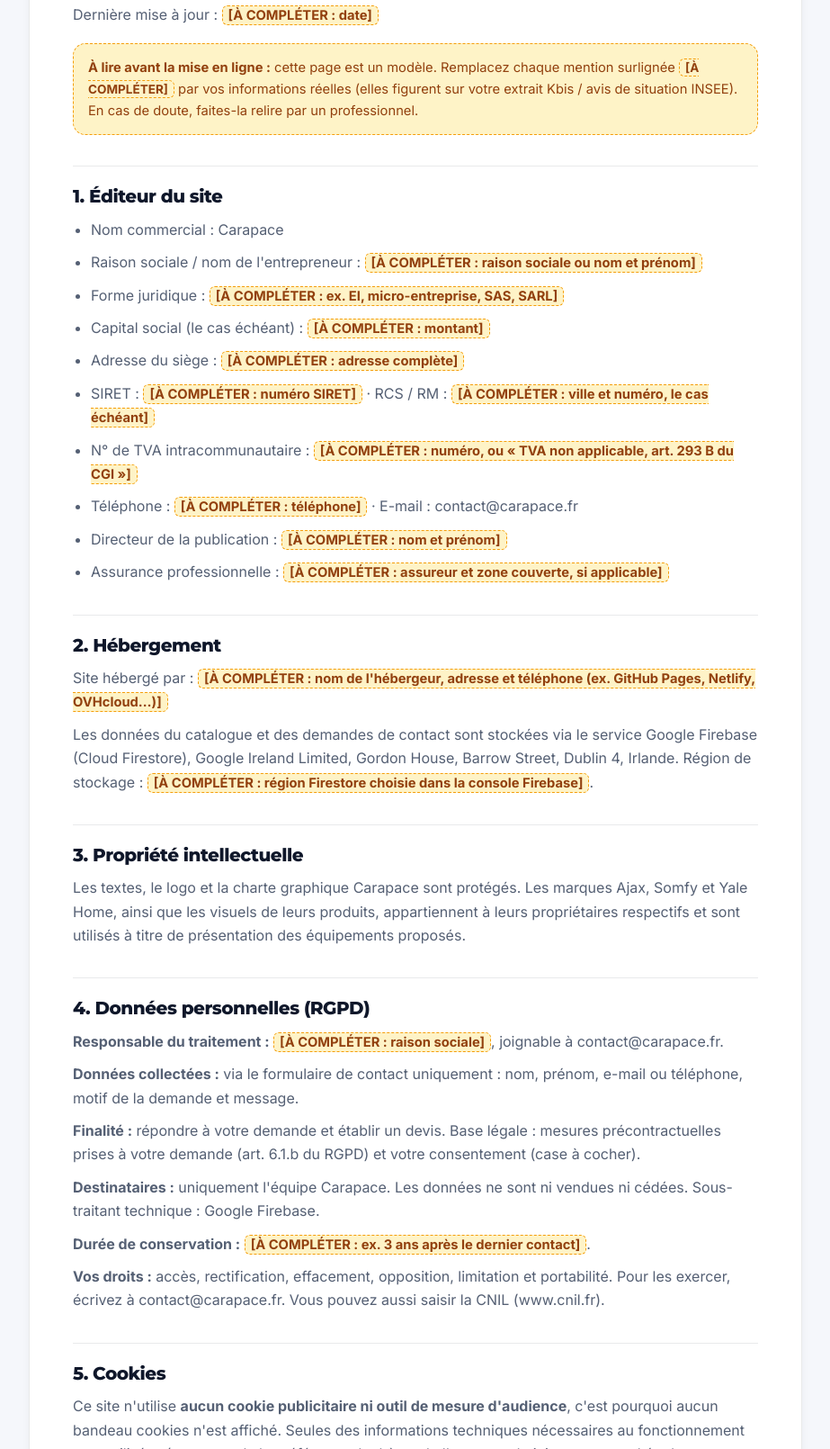
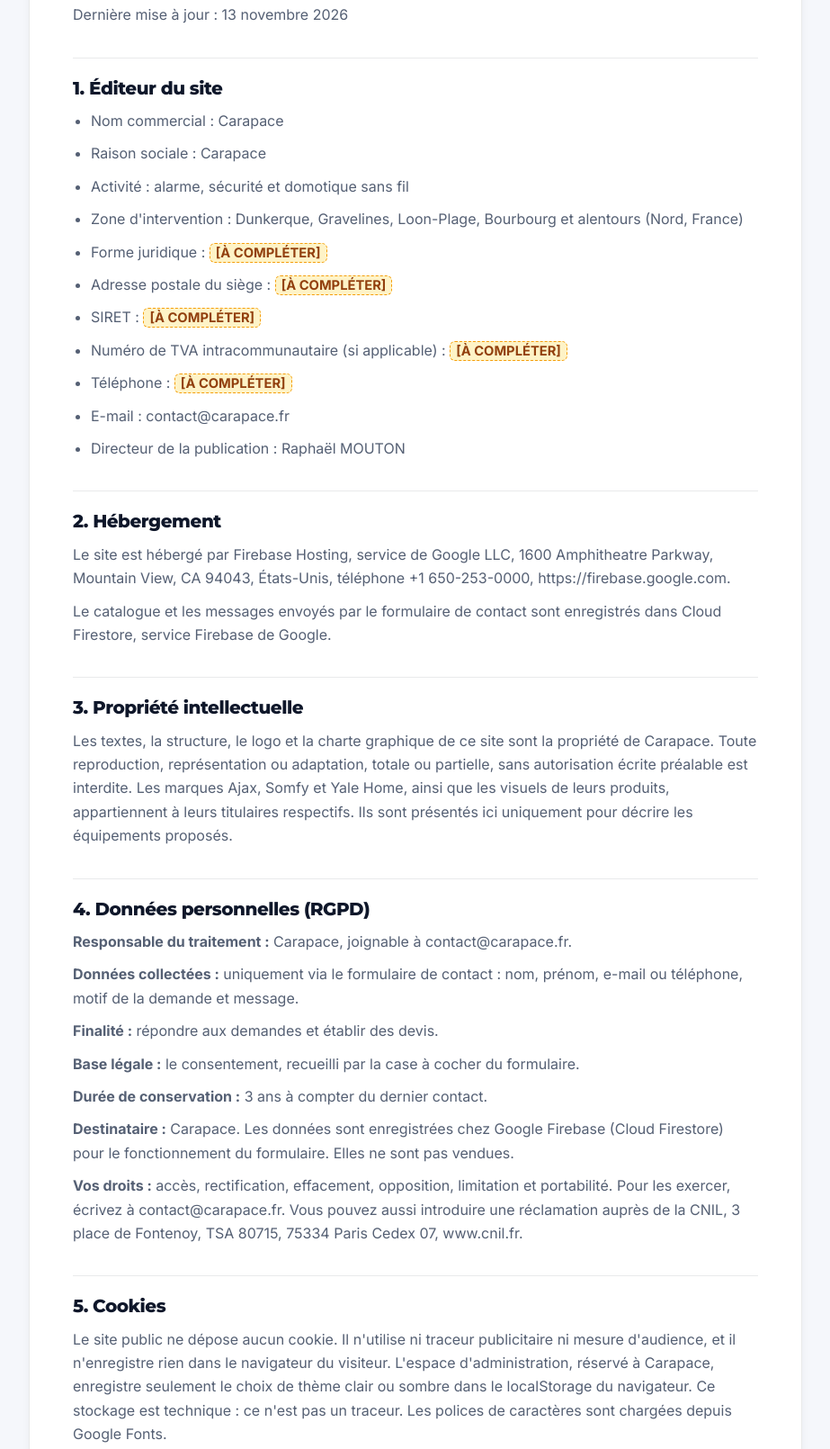
Before and after one commit to raphtcarapace/Site-Carapace, a plain HTML site: page mentions-legales.html in a window 1280 px wide. Shown: the part 324-1934 px from the top of the page at 90% size, without its empty margins (178-1101 px from the left). Drawn offline with Linux system fonts and the light colour scheme.

Commit message:
Compléter les mentions légales connues
La page indique l'éditeur, l'hébergeur, le RGPD, les cookies réellement utilisés et l'absence de vente en ligne. Forme juridique, SIRET, TVA, adresse et téléphone restent à compléter.

Co-authored-by: Raphcarapace <raphtcarapace@users.noreply.github.com>

```diff
--- a/assets/js/entreprise-config.js
+++ b/assets/js/entreprise-config.js
@@ -6,7 +6,7 @@
 export const ENTREPRISE = {
     nom: "Carapace",
     slogan: "La protection de vos espaces",
-    raison_sociale: "[À COMPLÉTER : raison sociale ou nom et prénom]",
+    raison_sociale: "Carapace",
     forme_juridique: "[À COMPLÉTER : ex. EI, micro-entreprise, SAS]",
     adresse: "[À COMPLÉTER : adresse]",
     code_postal_ville: "[À COMPLÉTER : code postal et ville]",
--- a/mentions-legales.html
+++ b/mentions-legales.html
@@ -51,44 +51,50 @@
     <article class="card legal">
       <span class="eyebrow">Informations légales</span>
       <h1>Mentions légales &amp; données personnelles</h1>
-      <p>Dernière mise à jour : <span class="todo">[À COMPLÉTER : date]</span></p>
-      <div class="note"><strong>À lire avant la mise en ligne :</strong> cette page est un modèle. Remplacez chaque mention surlignée <span class="todo">[À COMPLÉTER]</span> par vos informations réelles (elles figurent sur votre extrait Kbis / avis de situation INSEE). En cas de doute, faites-la relire par un professionnel.</div>
+      <p>Dernière mise à jour : 13 novembre 2026</p>
 
       <h2>1. Éditeur du site</h2>
       <ul>
         <li>Nom commercial : Carapace</li>
-        <li>Raison sociale / nom de l'entrepreneur : <span class="todo">[À COMPLÉTER : raison sociale ou nom et prénom]</span></li>
-        <li>Forme juridique : <span class="todo">[À COMPLÉTER : ex. EI, micro-entreprise, SAS, SARL]</span></li>
-        <li>Capital social (le cas échéant) : <span class="todo">[À COMPLÉTER : montant]</span></li>
-        <li>Adresse du siège : <span class="todo">[À COMPLÉTER : adresse complète]</span></li>
-        <li>SIRET : <span class="todo">[À COMPLÉTER : numéro SIRET]</span> · RCS / RM : <span class="todo">[À COMPLÉTER : ville et numéro, le cas échéant]</span></li>
-        <li>N° de TVA intracommunautaire : <span class="todo">[À COMPLÉTER : numéro, ou « TVA non applicable, art. 293 B du CGI »]</span></li>
-        <li>Téléphone : <span class="todo">[À COMPLÉTER : téléphone]</span> · E-mail : <a href="mailto:contact@carapace.fr">contact@carapace.fr</a></li>
-        <li>Directeur de la publication : <span class="todo">[À COMPLÉTER : nom et prénom]</span></li>
-        <li>Assurance professionnelle : <span class="todo">[À COMPLÉTER : assureur et zone couverte, si applicable]</span></li>
+        <li>Raison sociale : Carapace</li>
+        <li>Activité : alarme, sécurité et domotique sans fil</li>
+        <li>Zone d'intervention : Dunkerque, Gravelines, Loon-Plage, Bourbourg et alentours (Nord, France)</li>
+        <li>Forme juridique : <span class="todo">[À COMPLÉTER]</span></li>
+        <li>Adresse postale du siège : <span class="todo">[À COMPLÉTER]</span></li>
+        <li>SIRET : <span class="todo">[À COMPLÉTER]</span></li>
+        <li>Numéro de TVA intracommunautaire (si applicable) : <span class="todo">[À COMPLÉTER]</span></li>
+        <li>Téléphone : <span class="todo">[À COMPLÉTER]</span></li>
+        <li>E-mail : <a href="mailto:contact@carapace.fr">contact@carapace.fr</a></li>
+        <li>Directeur de la publication : Raphaël MOUTON</li>
       </ul>
 
       <h2>2. Hébergement</h2>
-      <p>Site hébergé par : <span class="todo">[À COMPLÉTER : nom de l'hébergeur, adresse et téléphone (ex. GitHub Pages, Netlify, OVHcloud…)]</span></p>
-      <p>Les données du catalogue et des demandes de contact sont stockées via le service Google Firebase (Cloud Firestore), Google Ireland Limited, Gordon House, Barrow Street, Dublin 4, Irlande. Région de stockage : <span class="todo">[À COMPLÉTER : région Firestore choisie dans la console Firebase]</span>.</p>
+      <p>Le site est hébergé par Firebase Hosting, service de Google LLC, 1600 Amphitheatre Parkway, Mountain View, CA 94043, États-Unis, téléphone +1 650-253-0000, <a href="https://firebase.google.com" target="_blank" rel="noopener">https://firebase.google.com</a>.</p>
+      <p>Le catalogue et les messages envoyés par le formulaire de contact sont enregistrés dans Cloud Firestore, service Firebase de Google.</p>
 
       <h2>3. Propriété intellectuelle</h2>
-      <p>Les textes, le logo et la charte graphique Carapace sont protégés. Les marques Ajax, Somfy et Yale Home, ainsi que les visuels de leurs produits, appartiennent à leurs propriétaires respectifs et sont utilisés à titre de présentation des équipements proposés.</p>
+      <p>Les textes, la structure, le logo et la charte graphique de ce site sont la propriété de Carapace. Toute reproduction, représentation ou adaptation, totale ou partielle, sans autorisation écrite préalable est interdite. Les marques Ajax, Somfy et Yale Home, ainsi que les visuels de leurs produits, appartiennent à leurs titulaires respectifs. Ils sont présentés ici uniquement pour décrire les équipements proposés.</p>
 
       <h2 id="donnees">4. Données personnelles (RGPD)</h2>
-      <p><strong>Responsable du traitement :</strong> <span class="todo">[À COMPLÉTER : raison sociale]</span>, joignable à <a href="mailto:contact@carapace.fr">contact@carapace.fr</a>.</p>
-      <p><strong>Données collectées :</strong> via le formulaire de contact uniquement : nom, prénom, e-mail ou téléphone, motif de la demande et message.</p>
-      <p><strong>Finalité :</strong> répondre à votre demande et établir un devis. Base légale : mesures précontractuelles prises à votre demande (art. 6.1.b du RGPD) et votre consentement (case à cocher).</p>
-      <p><strong>Destinataires :</strong> uniquement l'équipe Carapace. Les données ne sont ni vendues ni cédées. Sous-traitant technique : Google Firebase.</p>
-      <p><strong>Durée de conservation :</strong> <span class="todo">[À COMPLÉTER : ex. 3 ans après le dernier contact]</span>.</p>
-      <p><strong>Vos droits :</strong> accès, rectification, effacement, opposition, limitation et portabilité. Pour les exercer, écrivez à <a href="mailto:contact@carapace.fr">contact@carapace.fr</a>. Vous pouvez aussi saisir la CNIL (www.cnil.fr).</p>
+      <p><strong>Responsable du traitement :</strong> Carapace, joignable à <a href="mailto:contact@carapace.fr">contact@carapace.fr</a>.</p>
+      <p><strong>Données collectées :</strong> uniquement via le formulaire de contact : nom, prénom, e-mail ou téléphone, motif de la demande et message.</p>
+      <p><strong>Finalité :</strong> répondre aux demandes et établir des devis.</p>
+      <p><strong>Base légale :</strong> le consentement, recueilli par la case à cocher du formulaire.</p>
+      <p><strong>Durée de conservation :</strong> 3 ans à compter du dernier contact.</p>
+      <p><strong>Destinataire :</strong> Carapace. Les données sont enregistrées chez Google Firebase (Cloud Firestore) pour le fonctionnement du formulaire. Elles ne sont pas vendues.</p>
+      <p><strong>Vos droits :</strong> accès, rectification, effacement, opposition, limitation et portabilité. Pour les exercer, écrivez à <a href="mailto:contact@carapace.fr">contact@carapace.fr</a>. Vous pouvez aussi introduire une réclamation auprès de la CNIL, 3 place de Fontenoy, TSA 80715, 75334 Paris Cedex 07, <a href="https://www.cnil.fr" target="_blank" rel="noopener">www.cnil.fr</a>.</p>
 
       <h2>5. Cookies</h2>
-      <p>Ce site n'utilise <strong>aucun cookie publicitaire ni outil de mesure d'audience</strong>, c'est pourquoi aucun bandeau cookies n'est affiché. Seules des informations techniques nécessaires au fonctionnement sont utilisées (par exemple la préférence de thème de l'espace administrateur, stockée dans votre navigateur). Les polices de caractères sont chargées depuis Google Fonts.</p>
-      <p class="note">Si vous ajoutez plus tard Google Analytics, un pixel Facebook ou une vidéo intégrée, un bandeau de consentement deviendra obligatoire.</p>
+      <p>Le site public ne dépose aucun cookie. Il n'utilise ni traceur publicitaire ni mesure d'audience, et il n'enregistre rien dans le navigateur du visiteur. L'espace d'administration, réservé à Carapace, enregistre seulement le choix de thème clair ou sombre dans le localStorage du navigateur. Ce stockage est technique : ce n'est pas un traceur. Les polices de caractères sont chargées depuis Google Fonts.</p>
 
-      <h2>6. Médiation de la consommation</h2>
-      <p>Conformément au Code de la consommation, le client particulier peut recourir gratuitement au médiateur : <span class="todo">[À COMPLÉTER : nom et site du médiateur de la consommation]</span>.</p>
+      <h2>6. Absence de vente en ligne</h2>
+      <p>Ce site est une vitrine. Il ne permet aucune vente ni aucun paiement en ligne. Il n'y a donc pas de conditions générales de vente à distance. Le droit de rétractation de 14 jours (article L221-18 du Code de la consommation) ne s'applique pas aux achats via ce site.</p>
+
+      <h2>7. Médiation de la consommation</h2>
+      <p>Le consommateur a le droit de recourir gratuitement à un médiateur de la consommation. Médiateur : <span class="todo">[À COMPLÉTER]</span>.</p>
+
+      <h2>8. Droit applicable</h2>
+      <p>Le présent site est soumis au droit français.</p>
 
       <p style="margin-top:34px"><a class="btn btn-primary" href="/#contact">Nous contacter <svg width="16" height="16"><use href="#i-arrow"/></svg></a></p>
     </article>
```
